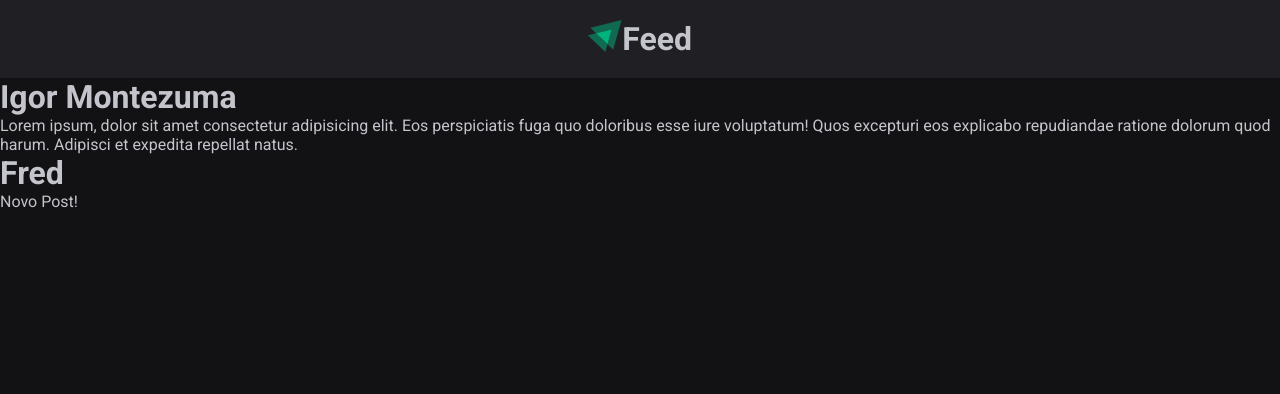
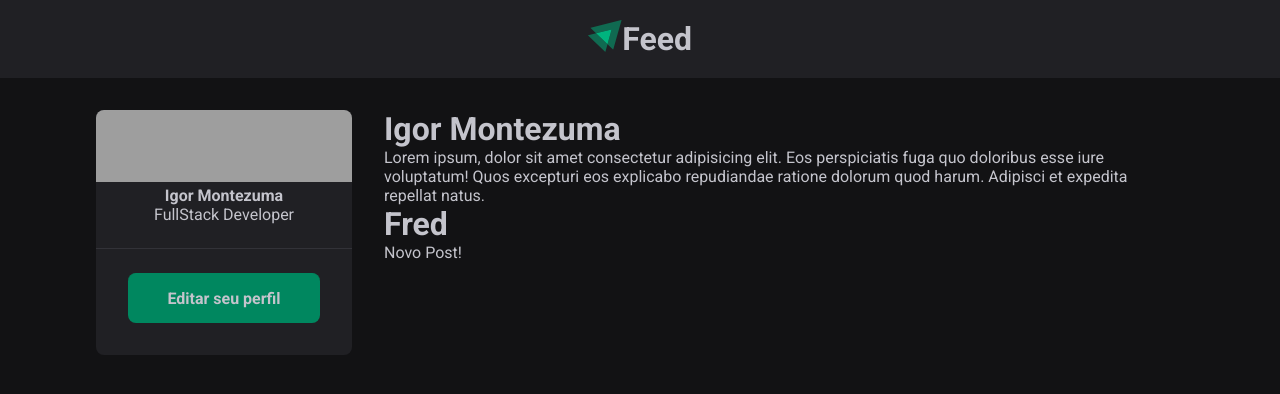
Before and after one commit to IgorMontezuma20/ignite-feed-react-trail, a React (Vite) app: page / in a window 1280 px wide. Shown: the top 394 px of the page. Built offline with nearby package versions, Linux system fonts and the light colour scheme; grey boxes are pictures that could not be loaded.

Commit message:
iniciando o componente de sidebar

```diff
--- a/src/App.jsx
+++ b/src/App.jsx
@@ -1,13 +1,19 @@
 
 import {Post} from './Post'
-import { Header } from './components/header'
+import { Header } from './components/Header/Header'
+
+import styles from './App.module.css'
+import { Sidebar } from './components/Sidebar/Sidebar'
 
 
 export function App() {
   return (
     <div>
       <Header/>
-      <Post
+      <div className={styles.wrapper}>
+        <Sidebar/>
+        <main>
+        <Post
       author="Igor Montezuma"
       content="Lorem ipsum, dolor sit amet consectetur adipisicing elit. Eos perspiciatis fuga quo doloribus esse iure voluptatum! Quos excepturi eos explicabo repudiandae ratione dolorum quod harum. Adipisci et expedita repellat natus."
       />
@@ -16,6 +22,8 @@ export function App() {
       author="Fred"
       content="Novo Post!"
       />
+        </main>
+      </div>
     </div>
   )
 }
--- /dev/null
+++ b/src/App.module.css
@@ -0,0 +1,10 @@
+.wrapper {
+  max-width: 70rem;
+  margin: 2rem auto;
+  padding: 0 1rem;
+
+  display: grid;
+  grid-template-columns: 256px 1fr;
+  gap: 2rem;
+  align-items: flex-start;
+}
--- a/src/components/Header.jsx
+++ b/src/components/Header/Header.jsx
@@ -1,4 +1,4 @@
-import logo from '../assets/ignite-logo.svg'
+import logo from '../../assets/ignite-logo.svg'
 
 import styles from  './Header.module.css';
 
--- /dev/null
+++ b/src/components/Sidebar/Sidebar.jsx
@@ -0,0 +1,19 @@
+import styles from './Sidebar.module.css'
+
+export function Sidebar(){
+    return(
+        <aside className={styles.sidebar}>
+            <img className={styles.cover}
+            src="https://images.unsplash.com/photo-1515879218367-8466d910aaa4?ixlib=rb-4.0.3&ixid=M3wxMjA3fDB8MHxzZWFyY2h8MTB8fGNvZGV8ZW58MHx8MHx8fDA%3D&auto=format&fit=crop&w=500&q=50"/>
+
+            <div className={styles.profile}>
+                <strong>Igor Montezuma</strong>
+                <span>FullStack Developer</span>
+            </div>
+
+           <footer>
+            <a href="#">Editar seu perfil</a>
+           </footer>
+        </aside>
+    )
+}
--- /dev/null
+++ b/src/components/Sidebar/Sidebar.module.css
@@ -0,0 +1,39 @@
+.sidebar {
+  background: var(--gray-800);
+  border-radius: 8px;
+  overflow: hidden;
+}
+
+.cover {
+  width: 100%;
+  height: 72px;
+  object-fit: cover;
+}
+
+.profile {
+  display: flex;
+  flex-direction: column;
+  align-items: center;
+}
+
+.sidebar footer {
+  border-top: 1px solid var(--gray-600);
+  margin-top: 1.5rem;
+  padding: 1.5rem 2rem 2rem;
+}
+
+.sidebar footer a {
+  background: var(--green-500);
+  color: var(--gray-500);
+  border-top: 1px solid var(--green-500);
+  border-radius: 8px;
+  height: 50px;
+  padding: 0 1.5rem;
+  font-weight: bold;
+  display: block;
+  text-decoration: none;
+
+  display: flex;
+  align-items: center;
+  justify-content: center;
+}
```
Also changed, not shown: src/components/Header/Header.module.css (renamed from src/components/Header.module.css).
